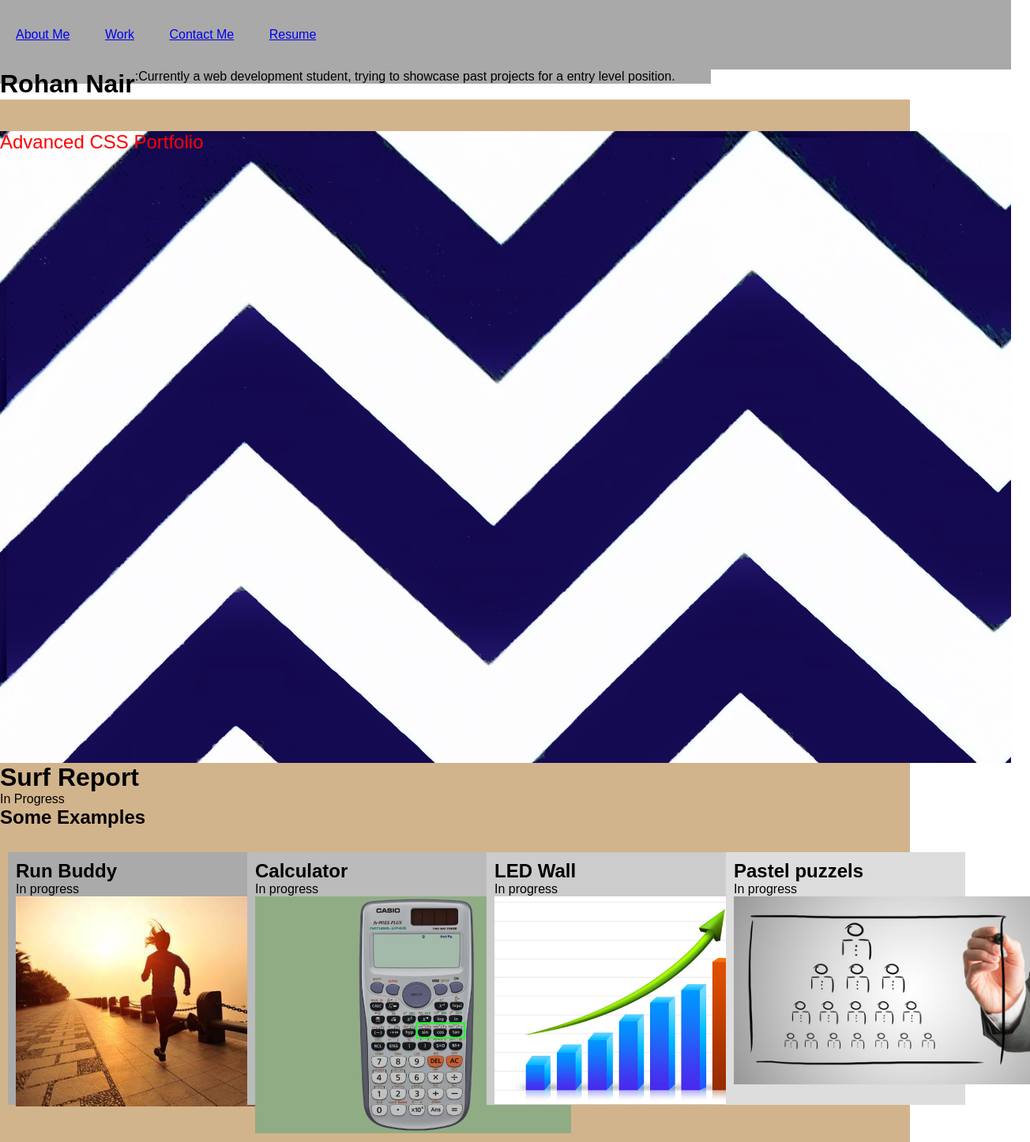
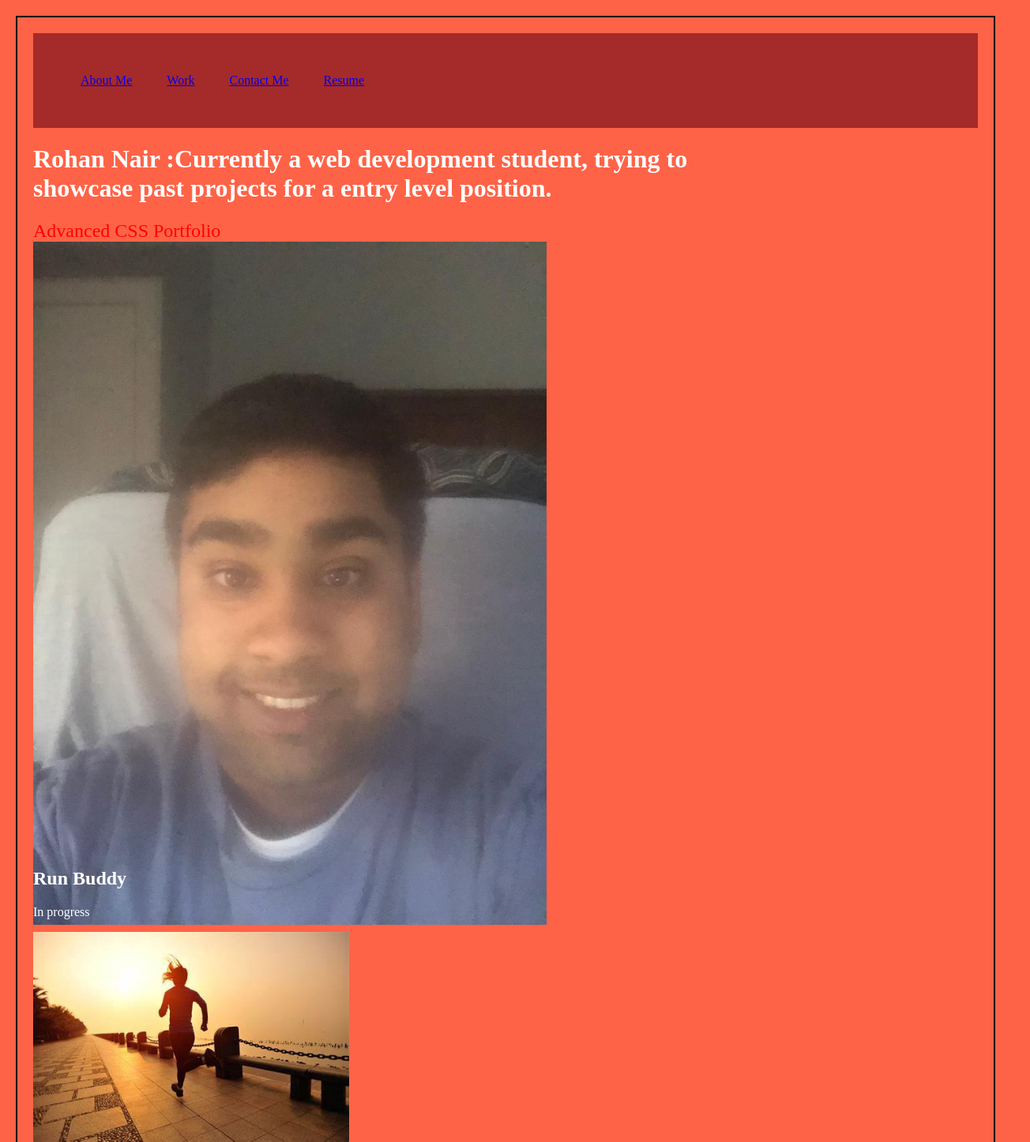
Before and after one commit to rohannj1993/rohansportfoliopage, a plain HTML site: page index.html in a window 1280 px wide. Shown: the top 1446 px of the page at 79% size, 1304 px wide, since content can reach past the window. Drawn offline with Linux system fonts and the light colour scheme.

Commit message:
resubmission

```diff
--- a/assets/style.css
+++ b/assets/style.css
@@ -1,13 +1,19 @@
-*{
-    margin: 0;
-    padding: 0;
-    font-family: sans-serif;
-}
+
+
+  .body  {background-color: tomato;
+    color: white;
+    border: 2px solid black;
+    margin: 20px;
+    padding: 20px;
+  }
+
+
+
 .banner{
     width:100%;
     background-image: linear-gradient ;
     background-size: cover;
-    background-position: center;
+
 }
 .navbar{
     width:100%;
@@ -16,30 +22,45 @@
     display: flex;
     align-items: center;
     justify-content:space-between;
-    background-color: darkgray;
+    background-color: brown;
 }
-.container{
-    width: 90%;
-    background-color: tan;
+.flexbox-container{
+    display: flex;
+    justify-content: center;
+    background-color: yellow;
 }
-.row{
-    display: flex;
-    justify-content: space-between;
-    margin: 20px 0;
-    padding: 10px;
+    .flexbox-item{
+    width: 200px;
+    margin: 10px;
+    border: 3px solid purple;
+    background-color: darkkhaki;
 
 }
+.flexbox-item-1{
+    min-height: 100px;
+    min-width: 350px;
+}
+.flexbox-item-2 {
+    min-height: 200px;
+    min-width: 350px;
+
+}
+.flexbox-item-3{
+    min-height: 250px;
+    min-width: 350px;
+}
+.flexbox-item-4{
+    min-height: 275px;
+    min-width: 350px;
+}
+
 .content {
-    background-color: darkgrey;
     width: 900px;
 }
 .content h1{
     float: left;
 }
 
-.content h2{
-    float:right;
-}
 
 
 .navbar ul li{
@@ -60,13 +81,15 @@
 
   .box-wrapper {
     height: 100vh;
-    width: 100vw;
+    width: 75vw;
     display: flex;
     flex-direction: column;
-    background-image:url("./images/chevron.jpg");
     font-size:x-large;
-    background-color: teal;
     color:red;
+}
+.img-classpic{
+    width: 650px; ;
+    background-image: url(./images/classpic.jpg);
 }
 .img-runbuddy{
    width: 400px;
@@ -100,20 +123,14 @@
   }
 
 
-  .row:after {
-    content: "";
-    display: table;
-    clear: both;
-  }
 
 
-.verticalLine {
-    border-left: thick solid blue;
-    border-right: thick solid blue;}
+
+
 
     .contact {
 
-        background-color:yellow;
+        background-color:brown;
         position: relative;
        top: 600px;
        width:max-content;
@@ -130,9 +147,3 @@
         align-items: center;
         flex-direction: column;
       }
-
-      .rows:after {
-        content: "";
-        display: table;
-        clear: both;
-      }
--- a/index.html
+++ b/index.html
@@ -9,76 +9,60 @@
     <link href="assets/style.css" rel="stylesheet" type="text/css">
 
 
-<body>
+<body class="body">
     <div class="banner">
         <div class="navbar">
             <ul>
-                <li><a href="#">About Me</a></li>
-                <li><a href="#">Work</a></li>
-                <li><a href="#">Contact Me</a></li>
-                <li><a href="#">Resume</a></li>
+                <li><a href="http://github.com">About Me</a></li>
+                <li><a href="http://github.com">Work</a></li>
+                <li><a href="http://whitepages.com">Contact Me</a></li>
+                <li><a href="http://resume.com">Resume</a></li>
             </ul>
         </div>
         <div class="content">
-            <h1> Rohan Nair</h1>
-            <p>:Currently a web development student, trying to showcase past projects for a entry level position.</p>
-        </div>
+            <h1> Rohan Nair :Currently a web development student, trying to showcase past projects for a entry level
+                position.</h1>
 
 
-        <div class="container">
-            <div class="row">
-
-            </div>
 
 
             <div class="box-wrapper">
 
                 Advanced CSS Portfolio
+        <img class="img-classpic" src="assets/images/classpic.jpg">
             </div>
 
 
 
-            <div class="box-1">
-                <h1>Surf Report </h1>
-                <p>In Progress</p>
 
-            </div>
-            <h2>Some Examples</h2>
-
-            <div class="row">
-                <div class="column" style="background-color:#aaa;">
+            <div class="flexbox-container" class="flexbox-item flexbox-item-1"></div>
             <h2>Run Buddy</h2>
             <p>In progress</p>
             <img class="img-runbuddy" src="assets/images/runbuddy.jpg" alt="running">
-                </div>
-                <div class="column" style="background-color:#bbb;">
+            <a href="http://github.com/">
+        <div class="flexbox-container" class="flexbox-item flexbox-item-2"></div>
         <h2>Calculator</h2>
         <p>In progress</p>
         <img class="img-calculator" src="assets/images/calculator.jpg" alt="calculator">
-                </div>
-                <div class="column" style="background-color:#ccc;">
+        <a href="http://github.com/">
+    <div class="flexbox-container" class="flexbox-item flexbox-item-3"></div>
     <h2>LED Wall</h2>
     <p>In progress</p>
     <img class="img-growth" src="assets/images/business-growth-graph.jpg" alt="growth">
-                </div>
-                <div class="column" style="background-color:#ddd;">
+    <a href="http://github.com/">
+    <div class="flexbox-container" class="flexbox-item flexbox-item-4"></div>
     <h2>Pastel puzzels</h2>
     <p>In progress</p>
     <img class="img-chart" src="assets/images/organizational-chart.jpg" alt="chart">
+    <a href="http://github.com/">
     </div>
-            </div>
-
-            <div class="verticalLine">
-
-            </div>
-
     <div class="contact">
-                <h3>Contact Me</h3>
-                <li><a href="#">Phone number</a></li>
-                <li><a href="#">Email</a></li>
-                <li><a href="#">github</a></li>
-                <li><a href="#">twitter</a></li>
-                <li><a href="#">spotify</a></li>
+        <h3>Contact Me </h3>
+        <li><a href="http://whitepages.com">Phone number</a></li>
+        <li><a href="http://yahoo.com">Email</a></li>
+        <li><a href="http://github.com">Github</a></li>
+        <li><a href="http://twitter.com">twitter</a></li>
+        <li><a href="http://spotify.com">spotify</a></li>
     </div>
 </body>
 </head>
```
Also changed, not shown: assets/Screenshot12.png (added), assets/Screenshot13.png (added), assets/Screenshot14.png (added), assets/images/classpic.jpg (added), assets/screenshot15.png (added), 1 other file. Lines whose indentation alone changed are shown as unchanged.
